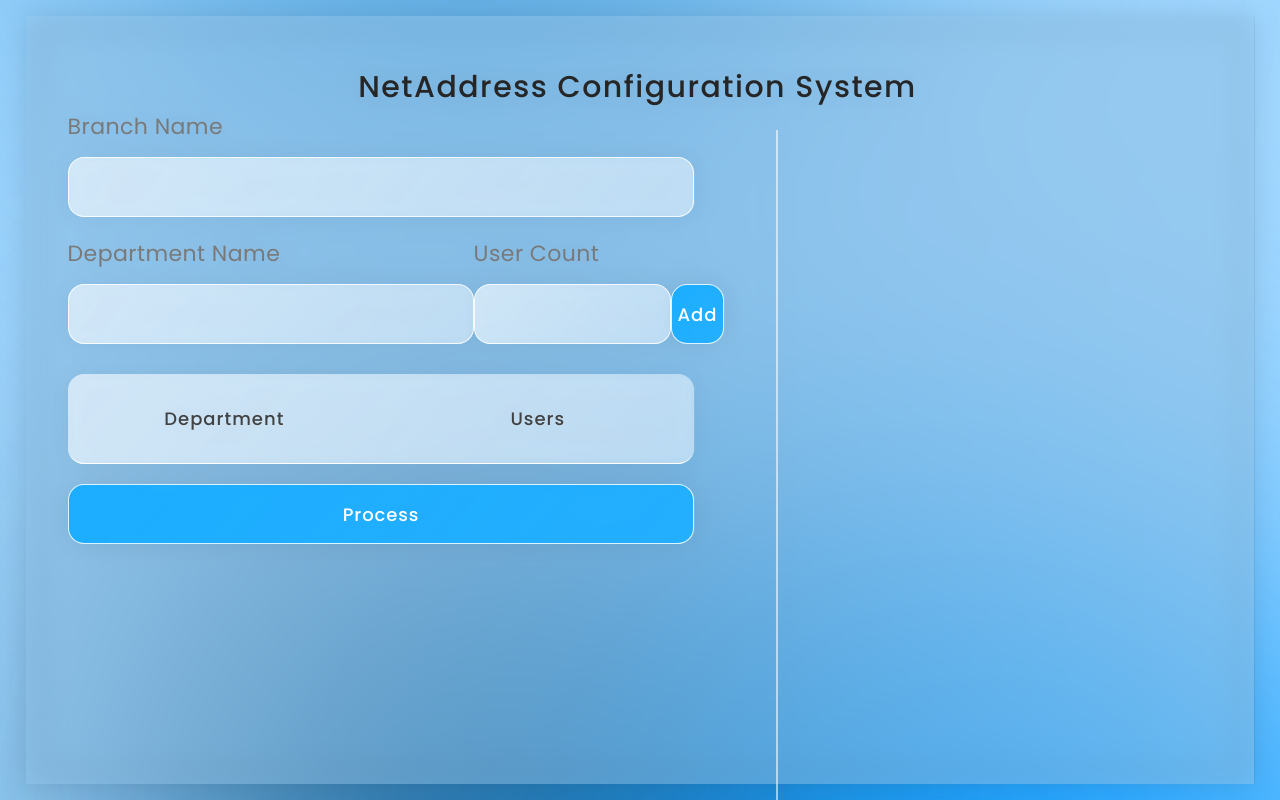
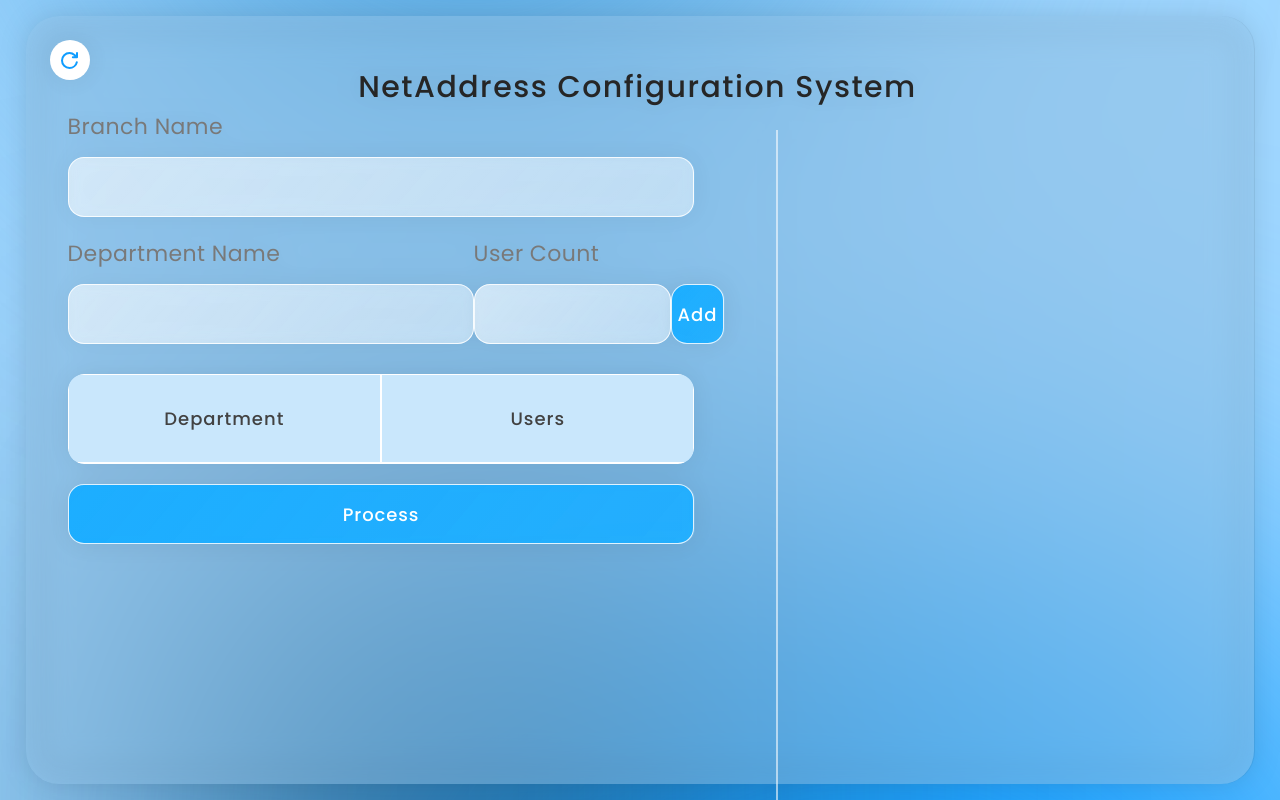
Before and after one commit to gayanukabulegoda/NetAddress-Configuration-System, a React (Vite) app: page / in a window 1280 px wide. Built offline with nearby package versions, Linux system fonts and the light colour scheme.

Commit message:
ui css issues fixed | back-end updated

```diff
--- a/src/css/HomePage.css
+++ b/src/css/HomePage.css
@@ -54,6 +54,8 @@
     filter: drop-shadow(0px 0px 13px rgba(0, 0, 0, 0.25));
     backdrop-filter: blur(21.5px);
     padding: 49px 47px 27px 42px;
+    border-radius: 33px;
+    border: 0;
 }
 
 #HomePage .content > div{
@@ -151,7 +153,6 @@
     grid-template-columns: 1fr 1fr;
     align-items: center;
     border-bottom: 1px solid #FFFFFF;
-    border-radius: 16px;
 }
 
 #HomePage td{
@@ -175,8 +176,9 @@
 
 #HomePage .table{
     max-height: 469px;
-    /*overflow-y: scroll;*/
+    overflow-y: scroll;
     margin-top: 30px;
+    border-radius: 16px;
 }
 
 #HomePage .table thead + div{
@@ -185,11 +187,32 @@
 }
 
 #HomePage .table tbody tr{
-    width: 49vw
+    width: 49vw;
+}
+
+#HomePage .table th,
+#HomePage .table td{
+    border: 1px solid #FFFFFF;
 }
 
 #HomePage .table::-webkit-scrollbar{
     width: 0;
+}
+
+#HomePage .table thead{
+    position: sticky;
+    top: 0;
+    z-index: 100;
+}
+
+#HomePage .refresh{
+    position: absolute;
+    top: 24px;
+    left: 24px;
+}
+
+#HomePage .table thead *{
+    background: #C9E7FC;
 }
 
 #HomePage .table + button{
--- a/src/pages/back-end/Calculate.tsx
+++ b/src/pages/back-end/Calculate.tsx
@@ -50,7 +50,11 @@ const allocateSubnets = (departmentsArray: Department[], baseNetworkAddress: str
 
     let currentNetworkAddress: string = baseNetworkAddress;
     for (const department of departmentsArray) {
-        department.setNetworkInfo(currentNetworkAddress);
+        if (department instanceof Department) {
+            department.setNetworkInfo(currentNetworkAddress);
+        } else {
+            console.error("department is not an instance of Department");
+        }
         currentNetworkAddress = NetworkUtils.numberToIp(NetworkUtils.ipToNumber(currentNetworkAddress) + department.blockSize);
     }
 }
--- a/src/pages/back-end/object/Department.tsx
+++ b/src/pages/back-end/object/Department.tsx
@@ -1,4 +1,4 @@
-import {NetworkUtils} from "../utils/NetworkUtils.tsx";
+import { NetworkUtils } from "../utils/NetworkUtils.tsx";
 
 export class Department {
     name: string;
--- a/src/pages/front-end/HomePage.tsx
+++ b/src/pages/front-end/HomePage.tsx
@@ -62,6 +62,10 @@ function HomePage() {
         console.log(departmentData);
     }
 
+    const handelRefresh = () =>{
+        window.location.reload();
+    }
+
     return (
         <div id={"HomePage"}>
             <div className="backLayouts">
@@ -72,6 +76,14 @@ function HomePage() {
 
             {showPopup && <DepartmentDetailViewPopup handelCloseBtn={handleShowPopup} data={popupData}/>}
             <div className="content">
+                <div className="refresh" onClick={handelRefresh}>
+                    <svg xmlns="http://www.w3.org/2000/svg" width="40" height="40" viewBox="0 0 40 40" fill="none">
+                        <rect width="40" height="40" rx="20" fill="white"/>
+                        <path
+                            d="M27 13V17.1667M27 17.1667H22.8333M27 17.1667L24.5 14.9097C23.1731 13.7221 21.4209 13 19.5 13C15.3579 13 12 16.3579 12 20.5C12 24.6422 15.3579 28 19.5 28C23.0693 28 26.0563 25.5067 26.8142 22.1667"
+                            stroke="#109DFF" stroke-width="2" stroke-linecap="round" stroke-linejoin="round"/>
+                    </svg>
+                </div>
                 <h1 className="title">NetAddress Configuration System</h1>
                 <div>
                     <div>
```
